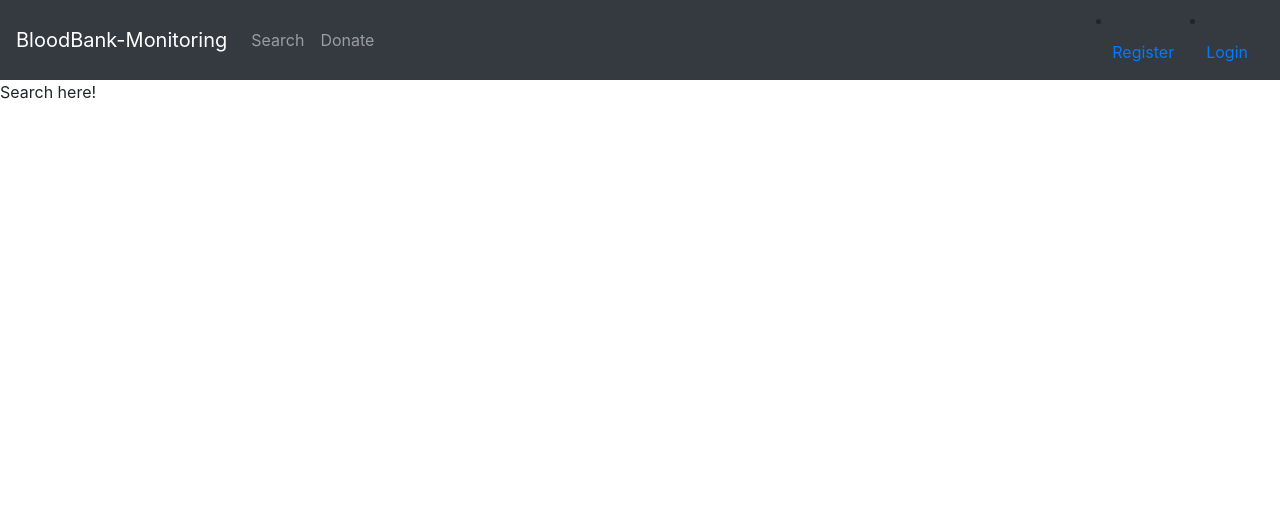
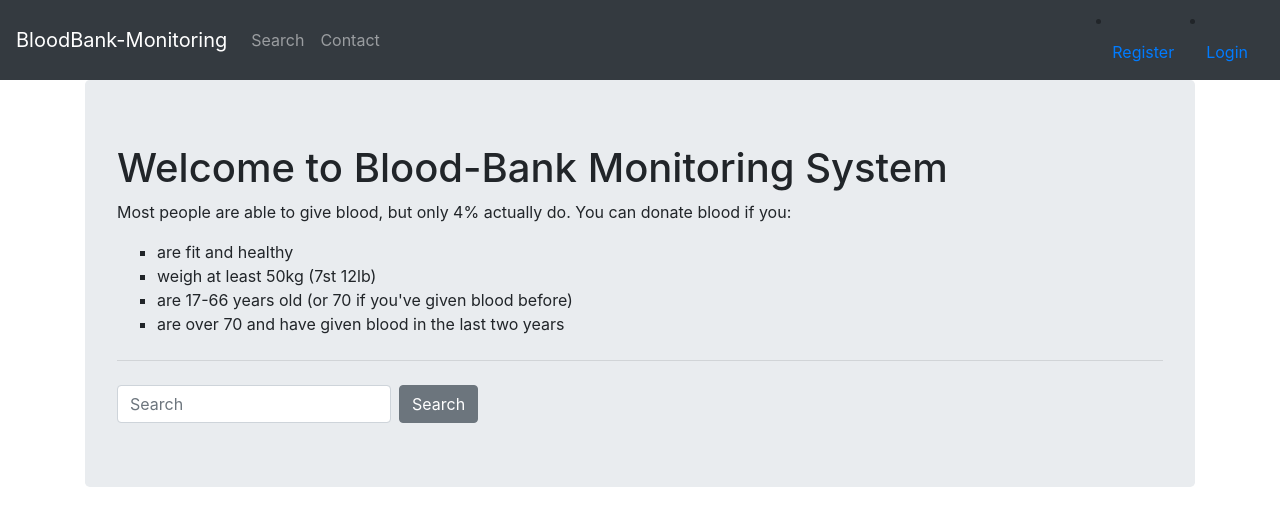
Before and after one commit to Euno257/Blood-Bank-Management-System, a Flask app: page / in a window 1280 px wide. Shown: the top 526 px of the page. Run offline with Flask 2, Linux system fonts and the light colour scheme; some libraries are stand-ins or nearby versions.

Commit message:
home,contact updated(#02)

```diff
--- a/server.py
+++ b/server.py
@@ -5,6 +5,6 @@ app = Flask(__name__)
 def index():
     return render_template('home.html')
 
-@app.route('/hello')
-def hello():
-    return 'Hello, World'
+@app.route('/contact')
+def contact():
+    return render_template('contact.html')
--- a/templates/home.html
+++ b/templates/home.html
@@ -1,13 +1,20 @@
 {% extends 'layout.html' %}
 
+{% block body %}
+<div class="jumbotron text-centre">
+  <h1>Welcome to Blood-Bank Monitoring System</h1>
+  <p>Most people are able to give blood, but only 4% actually do. You can donate blood if you:
+<ul style="list-style-type:square">
 
-<div class="container">
-  {% block body %}
-  <!-- <form class="form-inline my-2 my-lg-0">
+<li>are fit and healthy</li>
+<li>weigh at least 50kg (7st 12lb)</li>
+<li>are 17-66 years old (or 70 if you've given blood before)</li>
+<li>are over 70 and have given blood in the last two years</li>
+</ul></p>
+  <hr class="my-4">
+  <form class="form-inline my-2 my-lg-0">
     <input class="form-control mr-sm-2" type="text" placeholder="Search" aria-label="Search">
     <button class="btn btn-secondary my-2 my-sm-0" type="submit">Search</button>
-  </form> -->
-  Search here!
-
-  {% endblock %}
+  </form>
 </div>
+{% endblock %}
--- a/templates/includes/_navbar.html
+++ b/templates/includes/_navbar.html
@@ -7,7 +7,7 @@
         <a class="nav-link" href="/">Search</a>
       </li>
       <li class="nav-item">
-        <a class="nav-link" href="/hello">Donate</a>
+        <a class="nav-link" href="/contact">Contact</a>
       </li>
     </ul>
     <li class="nav-item">
--- a/templates/layout.html
+++ b/templates/layout.html
@@ -7,8 +7,9 @@
   </head>
   <body>
   {% include 'includes/_navbar.html' %}
-  {% block body %}
-  {% endblock %}
+  <div class="container">
+  {% block body %}{% endblock %}
+  </div>
 
   <script src="https://stackpath.bootstrapcdn.com/bootstrap/4.3.1/js/bootstrap.min.js">
 
```
Also changed, not shown: templates/contact.html (added, +39 -0 lines), 1 other file.
